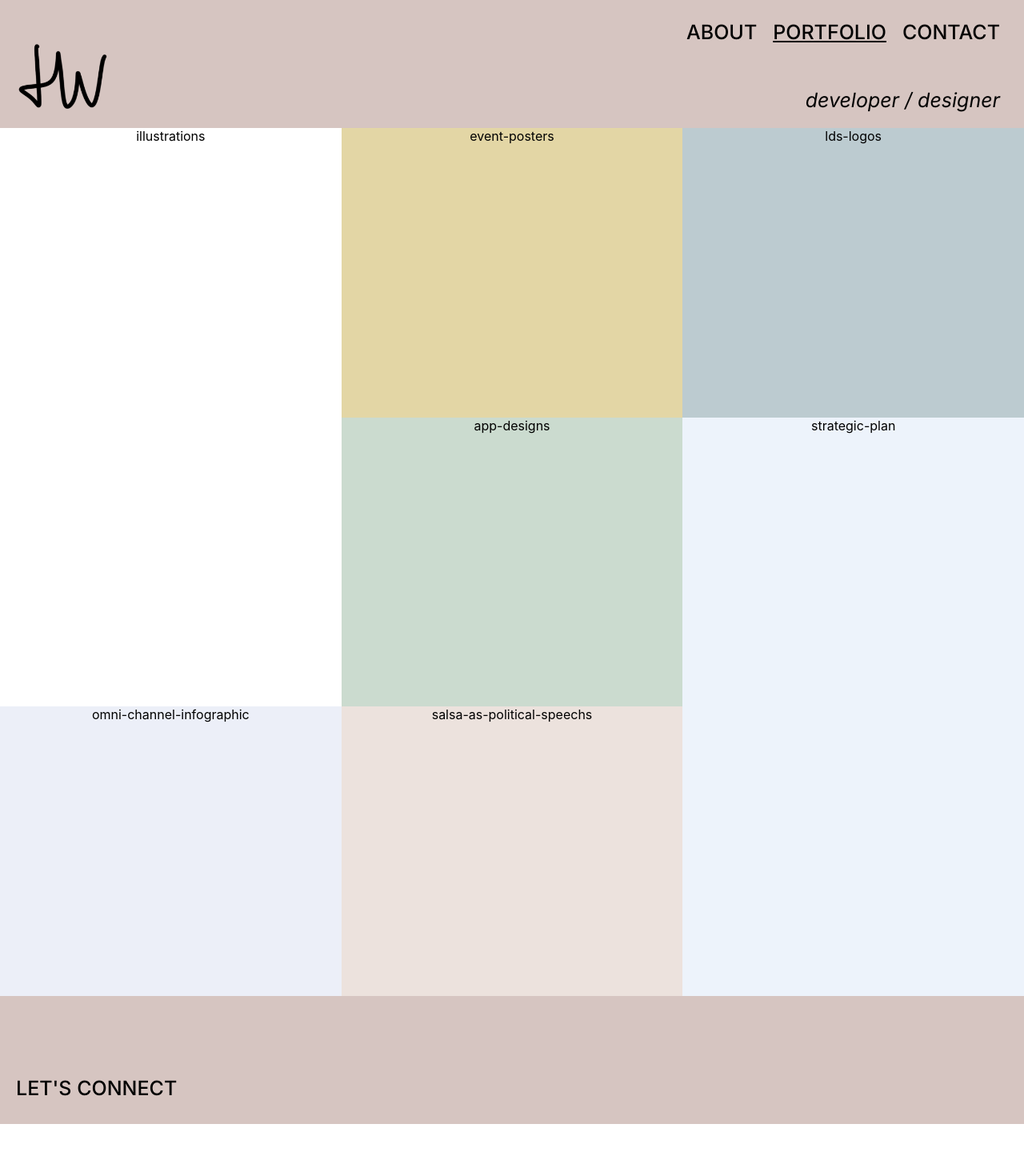
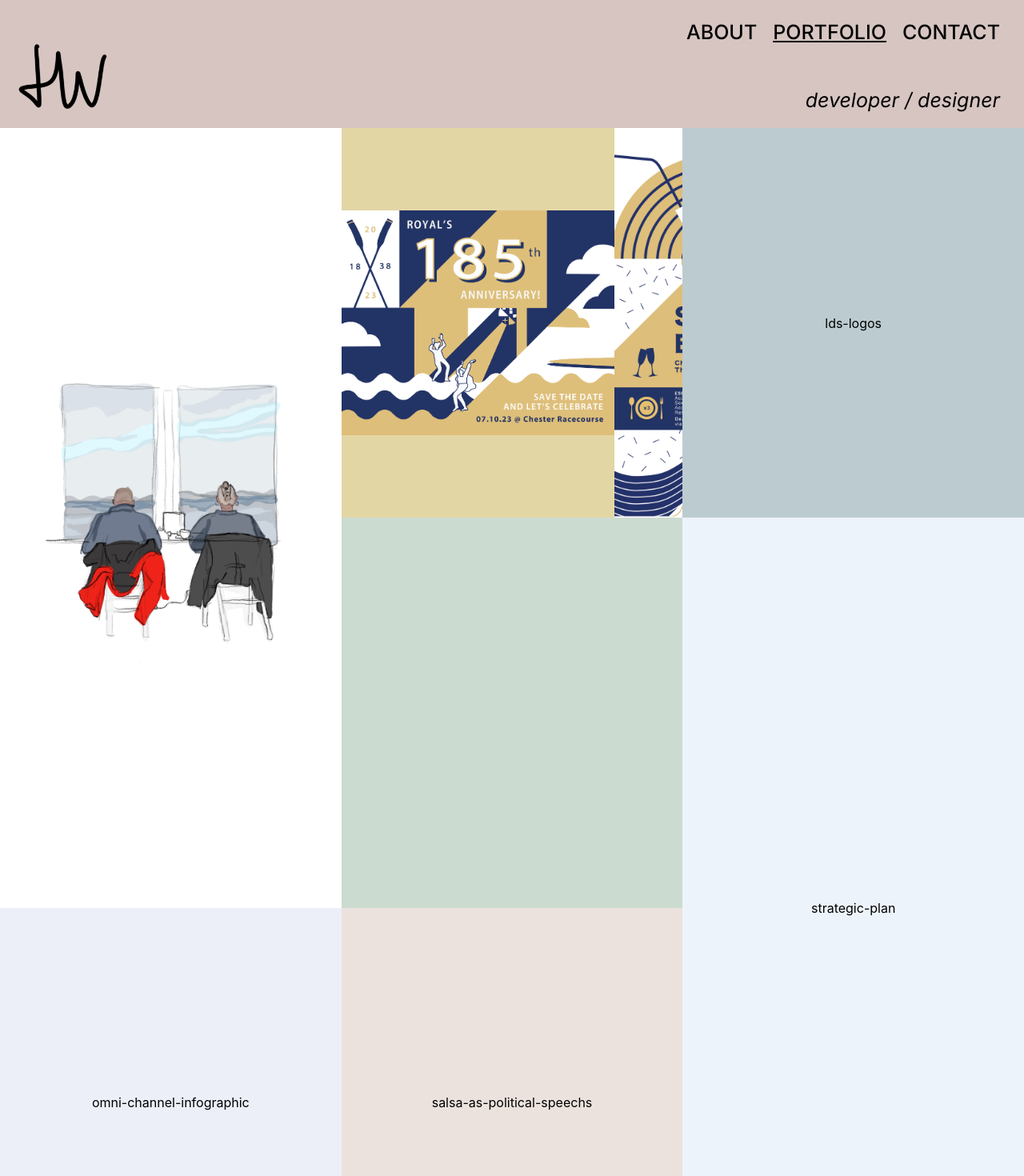
Before and after one commit to hannahw1ll1ams/portfolio, a React (Create React App) app: page / in a window 1280 px wide. Shown: the top 1470 px of the page at 80% size. Before the commit the page ends 1405 px from the top, so only its background shows below. Built offline with nearby package versions, Linux system fonts and the light colour scheme.

Commit message:
portfolio - import main page images

```diff
--- a/src/App.css
+++ b/src/App.css
@@ -16,40 +16,83 @@
     "illustrations event-posters lds-logos"
     "illustrations app-designs strategic-plan"
     "omni-channel-infographic salsa-as-political-speech strategic-plan";
-    height: 1085px;
+    /* height: 1085px; */
   }
+
+  /* .a:hover {
+    background: rgba(39,62,84,0.82);
+    overflow: hidden; */
+    /* height: 100%; */
+    /* z-index: -2; */
+  /* } */
 
 .illustrations {
   grid-area: illustrations;
   background-color: #FFFFFF;
+  display: flex;
+  justify-content: center;
+  align-items: center;
+  }
+
+.workers {
+  position:relative;
+  z-index:0;
+}
+
+.responsive {
+  width: 80%;
+  /* height: auto; */
+}
+
+.workers-text {
+  position:relative;
+  z-index:1;
 }
 
 .event-posters {
   grid-area: event-posters;
   background-color: #E3D6A5;
+  display: flex;
+  justify-content: space-between;
+  align-items: center;
 }
 
 .app-designs {
   grid-area: app-designs;
   background-color: #CBDBCF;
+  display: flex;
+  justify-content: center;
+  align-items: center;
 }
 
 .lds-logos {
   grid-area: lds-logos;
   background-color: #BCCBD0;
+  display: flex;
+  justify-content: center;
+  align-items: center;
 }
 
 .strategic-plan {
   grid-area: strategic-plan;
   background-color: #EDF3FB;
+  display: flex;
+  justify-content: center;
+  align-items: center;
 }
 
 .salsa-as-political-speech {
   grid-area: salsa-as-political-speech;
   background-color: #ECE2DD;
+  display: flex;
+  justify-content: center;
+  align-items: center;
 }
 
 .omni-channel-infographic {
   grid-area: omni-channel-infographic;
   background-color: #ECEFF8;
+  display: flex;
+  justify-content: center;
+  align-items: center;
 }
--- a/src/App.js
+++ b/src/App.js
@@ -10,6 +10,19 @@ import './fonts/Inter-italic.ttf'
 import './fonts/Inter-Medium.woff2'
 import './fonts/Inter-Regular.woff'
 
+//images
+import workers from './images/illustrations/seaViewWorkers.jpg'
+import requestsLogo from './images/appDesign/requestsAppLogo.png'
+import selfServeLogo from './images/appDesign/selfServeLogo.png'
+import salsaGraphic from './images/infographic/salsaAsPoliticalSpeech.png'
+import universalBasket from './images/infographic/universalBasket.png'
+import rowingDinner from './images/rowing/anniversaryBall.png'
+import springBall from './images/rowing/springBall.png'
+import frontLogo from './images/rowing/ldsLogoBack.png'
+import backLogo from './images/rowing/ldsLogoFront.png'
+import strategicPlan from './images/rowing/strategicPlan3.PNG'
+
+
 function App() {
   return (
     <div className="App">
@@ -18,27 +31,43 @@ function App() {
       </header>
 
       <div class="container">
+
         <div class="illustrations">
-          <p>illustrations</p>
+          <a href='illustrations'><img className="workers responsive" src= {workers} alt='logo'/></a>
+          {/* <p className="workers-text">illustrations</p> */}
         </div>
+
         <div class="event-posters">
-          <p>event-posters</p>
+           <img className="event responsive" src= {rowingDinner} alt='rowingDinner'/>
+           <img className="event responsive" src= {springBall} alt='springBall'/>
+          {/* <p>event-posters</p> */}
         </div>
+
         <div class="app-designs">
-          <p>app-designs</p>
+           {/* <img className="responsive" src= {workers} alt='logo'/>  */}
+          {/* <p>app-designs</p> */}
         </div>
+
         <div class="lds-logos">
+           {/* <img className="responsive" src= {workers} alt='logo'/>  */}
           <p>lds-logos</p>
         </div>
+
         <div class="strategic-plan">
+           {/* <img className="responsive" src= {workers} alt='logo'/>  */}
           <p>strategic-plan</p>
         </div>
+
         <div class="salsa-as-political-speech">
+          {/* <img className="responsive" src= {workers} alt='logo'/>  */}
          <p>salsa-as-political-speechs</p>
         </div>
+
         <div class="omni-channel-infographic">
+          {/* <img className="responsive" src= {workers} alt='logo'/>  */}
           <p>omni-channel-infographic</p>
         </div>
+
       </div>
 
       <footer className="App-footer">
```
Also changed, not shown: src/images/illustrations/seaViewWorkers.jpg (added).
